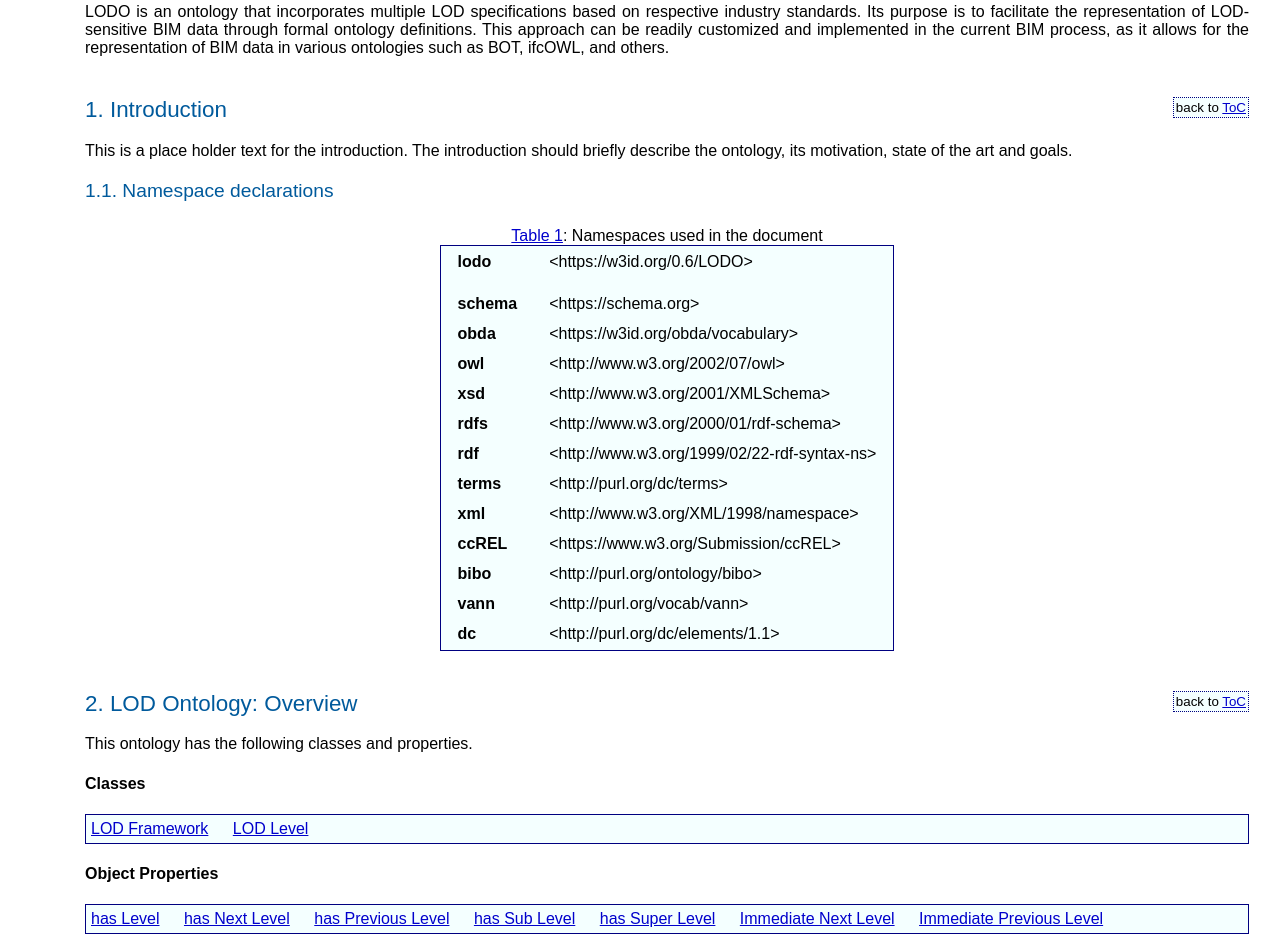
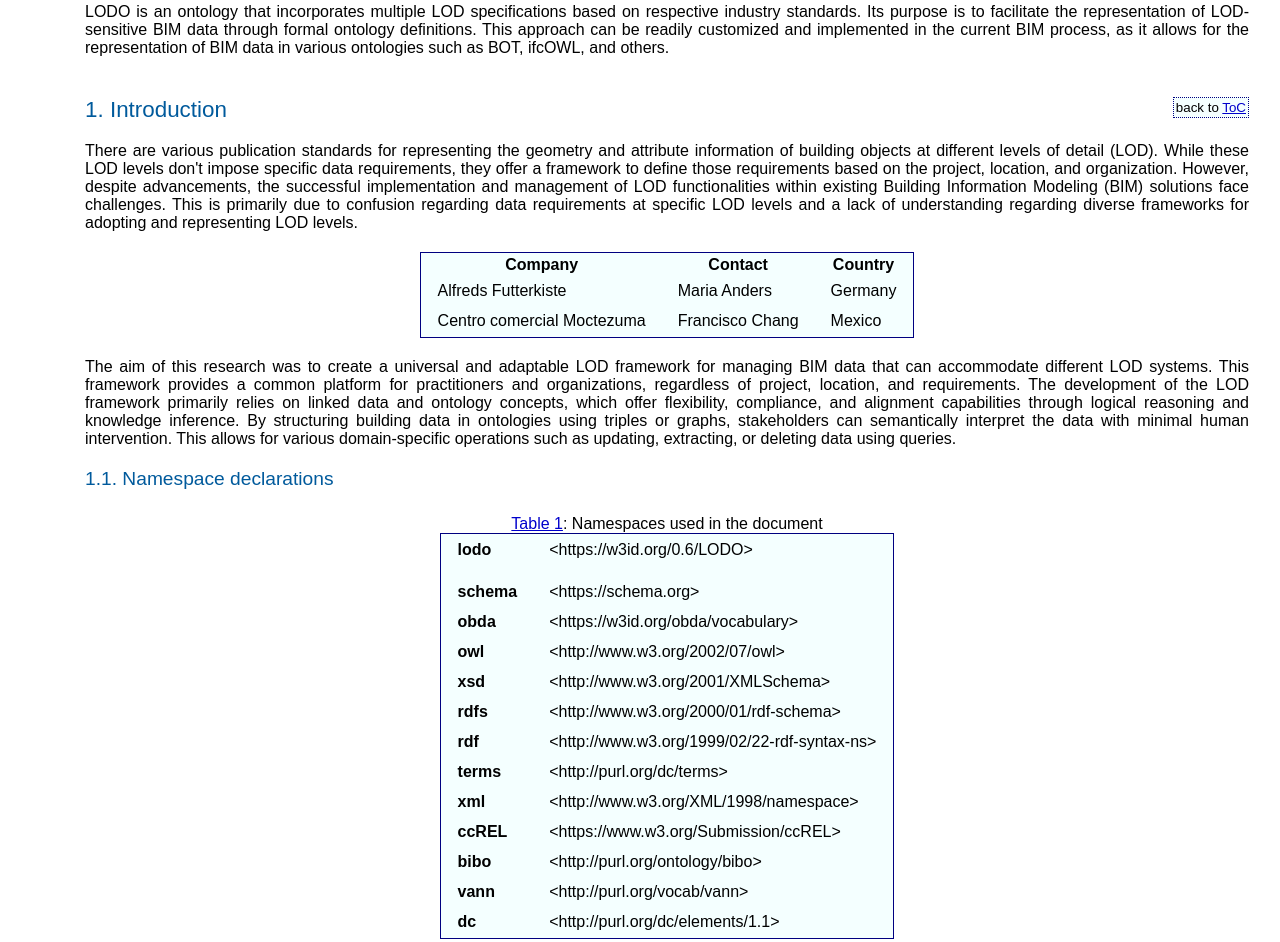
Before and after one commit to Janakiram916/LOD_Ontology, a plain HTML site: page index.html in a window 1280 px wide. Shown: the part 1373-2315 px from the top of the page. Drawn offline with Linux system fonts and the light colour scheme.

Commit message:
Introduction Description

```diff
--- a/index.html
+++ b/index.html
@@ -85,7 +85,30 @@ LODO is an ontology that incorporates multiple LOD specifications based on respe
 <!--INTRODUCTION SECTION-->
     <div id="introduction"><h2 id="intro" class="list">Introduction <span class="backlink"> back to <a href="#toc">ToC</a></span></h2>
 <span class="markdown">
-This is a place holder text for the introduction. The introduction should briefly describe the ontology, its motivation, state of the art and goals.</span>
+<p>There are various publication standards for representing the geometry and attribute information of building objects at different levels of detail (LOD). While these LOD levels don't impose specific data requirements, they offer a framework to define those requirements based on the project, location, and organization. However, despite advancements, the successful implementation and management of LOD functionalities within existing Building Information Modeling (BIM) solutions face challenges. This is primarily due to confusion regarding data requirements at specific LOD levels and a lack of understanding regarding diverse frameworks for adopting and representing LOD levels.<p>
+
+<div id="lods" align="center">
+<table>
+  <tr>
+    <th>Company</th>
+    <th>Contact</th>
+    <th>Country</th>
+  </tr>
+  <tr>
+    <td>Alfreds Futterkiste</td>
+    <td>Maria Anders</td>
+    <td>Germany</td>
+  </tr>
+  <tr>
+    <td>Centro comercial Moctezuma</td>
+    <td>Francisco Chang</td>
+    <td>Mexico</td>
+  </tr>
+</table>
+</div>
+
+<p>The aim of this research was to create a universal and adaptable LOD framework for managing BIM data that can accommodate different LOD systems. This framework provides a common platform for practitioners and organizations, regardless of project, location, and requirements. The development of the LOD framework primarily relies on linked data and ontology concepts, which offer flexibility, compliance, and alignment capabilities through logical reasoning and knowledge inference. By structuring building data in ontologies using triples or graphs, stakeholders can semantically interpret the data with minimal human intervention. This allows for various domain-specific operations such as updating, extracting, or deleting data using queries.<p>
+        </span>
 <div id="namespacedeclarations">
 <h3 id="ns" class="list">Namespace declarations</h3>
 <div id="ns" align="center">
```
